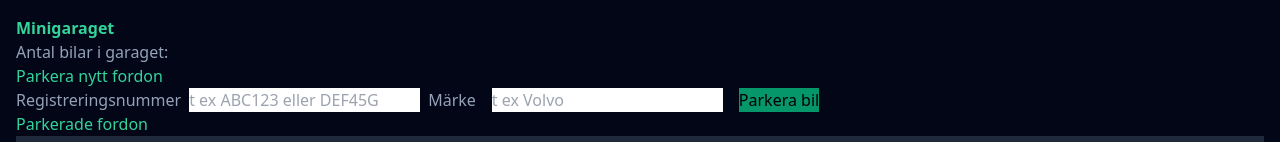
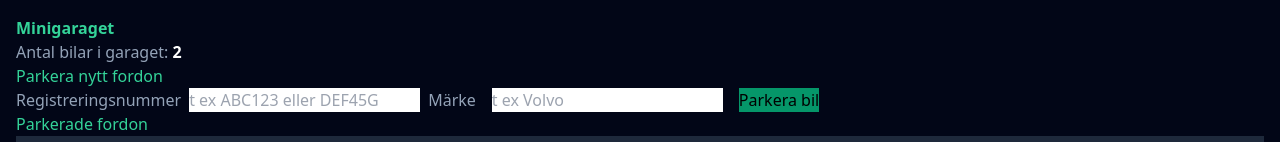
Before and after one commit to mattias-j-jonsson/GarageReact, a React (Vite) app: page / in a window 1280 px wide. Shown: the top 142 px of the page. Built offline with nearby package versions, Linux system fonts and the light colour scheme.

Commit message:
make the counter work via prop

```diff
--- a/src/App.tsx
+++ b/src/App.tsx
@@ -1,14 +1,41 @@
 // import { useState } from 'react'
 
+import { useState } from "react";
 import Header from "./Header";
 import Form from "./Form"
 import Parked from "./Parked";
 
+interface ICar {
+  id: number;
+  regNumber: string;
+  brand: string;
+}
+
 function App() {
+  const [cars, setCars] = useState<ICar[]>([
+    { id: 1, regNumber: "ABC123", brand: "Volvo" },
+    { id: 2, regNumber: "XYZ789", brand: "Saab" }
+  ]);
+
+  const handleAddCar = () => {
+    // Tips: Validera att fälten inte är tomma (!regNumber.trim() || !brand.trim())
+    // Skapa ett nytt bilobjekt med id: Date.now()
+    // Uppdatera state med spread-operatorn: setCars(prev => [...prev, newCar])
+    // Nollställ fälten efteråt
+    let x: number = 0;
+    if (1 < x) {
+      x = x-2;
+      console.log(x);
+      setCars([]);
+    }
+  };
+
+  handleAddCar();
+
   return (
     // Rubrik och bilräknare
     <div className="mx-auto w=2/3 p-4 bg-slate-950">
-      <Header />
+      <Header numberOfCars={cars.length}/>
       {/* Parkeringsformulär */}
       <div>
         <Form />
--- a/src/Header.tsx
+++ b/src/Header.tsx
@@ -1,8 +1,10 @@
-const Header = () => {
+import React from "react";
+
+const Header = ({numberOfCars}: {numberOfCars: number}) => {
     return (
         <header>
         <h1 className="text-emerald-400 font-bold">Minigaraget</h1>
-        <p className="text-slate-400">Antal bilar i garaget: </p>
+        <p className="text-slate-400">Antal bilar i garaget: <span className="font-semibold text-white">{numberOfCars}</span></p>
       </header>
     );
 }
```
